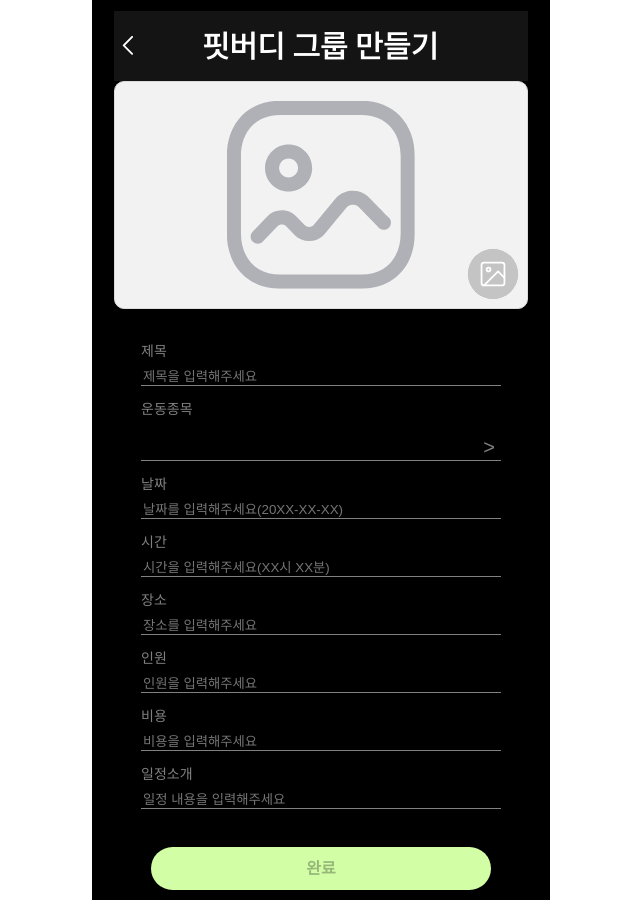
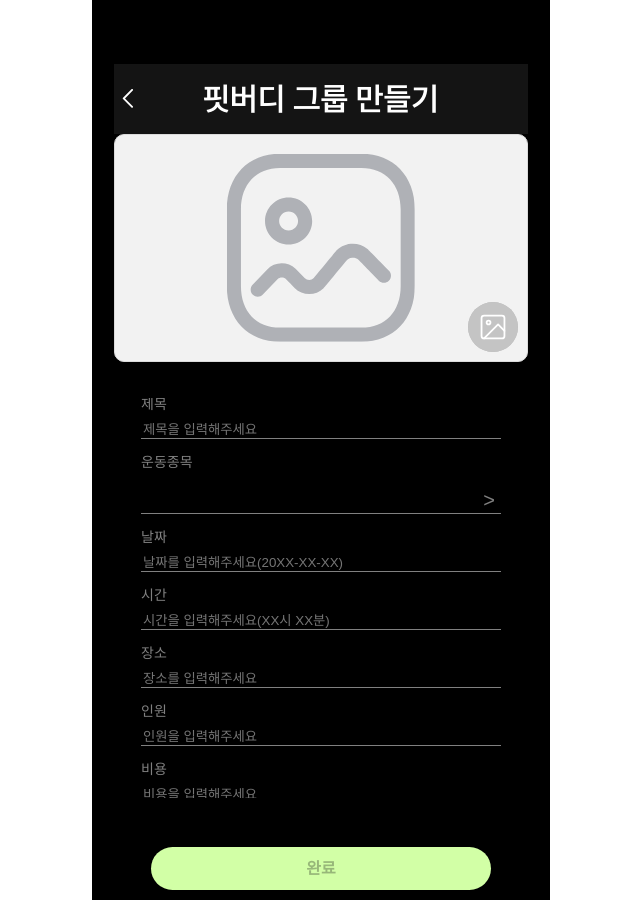
Before and after one commit to FRONTENDSCHOOL7/final-21-FitBuddy, a React (Create React App) app: page /addgroup in a window 1280 px wide. Shown: the whole page, without its empty margins (319-959 px from the left). Built offline with nearby package versions, Linux system fonts and the light colour scheme; what recoil-persist would draw is missing.

Commit message:
AddGroup 스타일 조정 및 버튼 포지션값으로 변경, input 값들 스크롤 추가

```diff
--- a/src/pages/mainhome/addGroup/AddGroup.jsx
+++ b/src/pages/mainhome/addGroup/AddGroup.jsx
@@ -17,6 +17,7 @@ import Chip from '../../../components/Common/Chip/Chip';
 const StyleAddGroup = styled.div`
   color: gray;
   display: flex;
+  position: relative;
   flex-direction: column;
   align-items: center;
   justify-content: center;
@@ -32,7 +33,16 @@ const StyleAddGroup = styled.div`
     gap: 17px;
     margin-top: 36px;
     margin-bottom: 38px;
+    max-height: 400px;
+    overflow-y: auto;
+    &::-webkit-scrollbar {
+      display: none;
+    }
   }
+`;
+const StyleButtonL = styled.div`
+  position: absolute;
+  bottom: 10px;
 `;
 const InputBox = styled.div`
   display: flex;
@@ -325,7 +335,9 @@ export default function AddGroup() {
           />
         </InputBox>
       </div>
-      <Button_L name='완료' disabled={disabled} onClick={handlePostAdd} />
+      <StyleButtonL>
+        <Button_L name='완료' disabled={disabled} onClick={handlePostAdd} />
+      </StyleButtonL>
     </StyleAddGroup>
   );
 }
```
